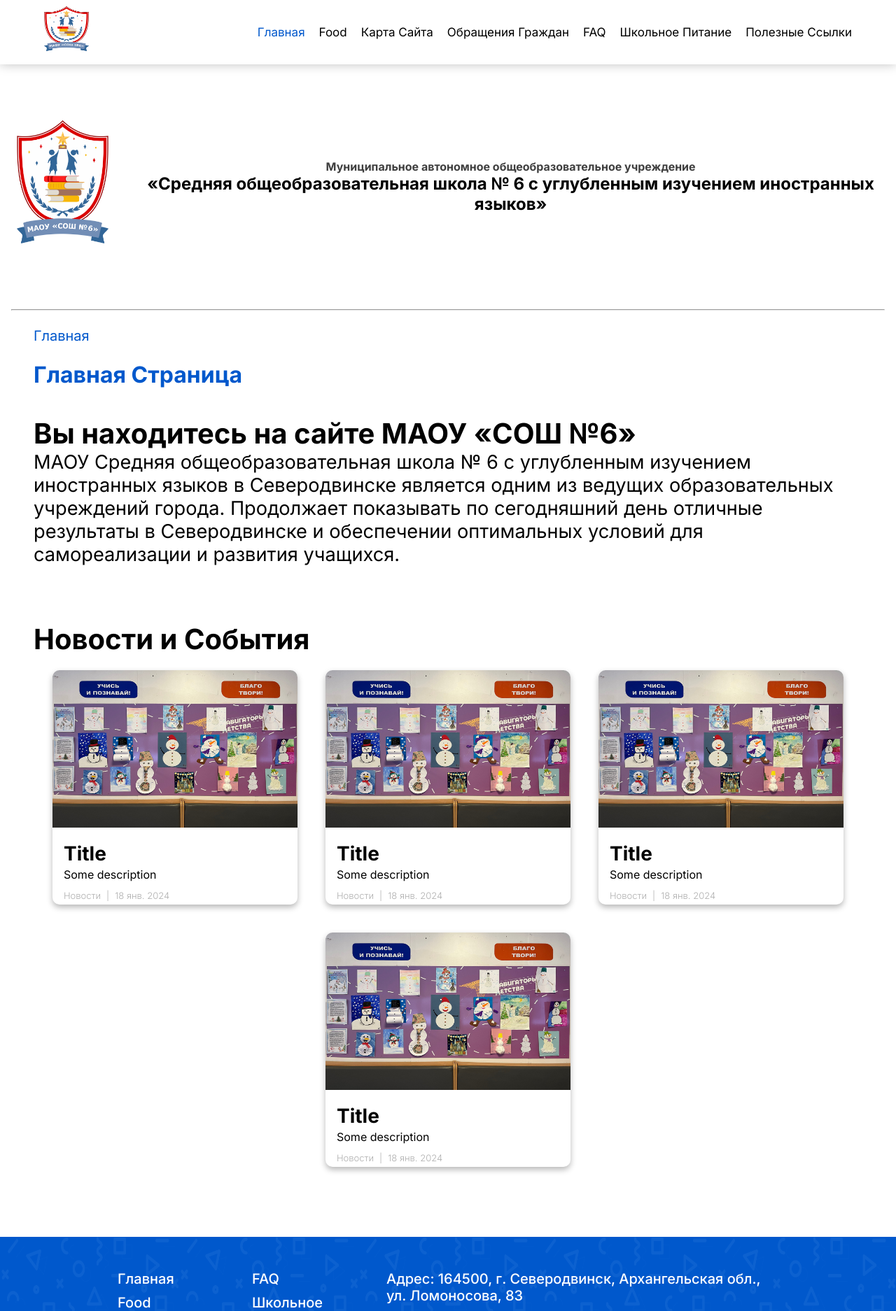
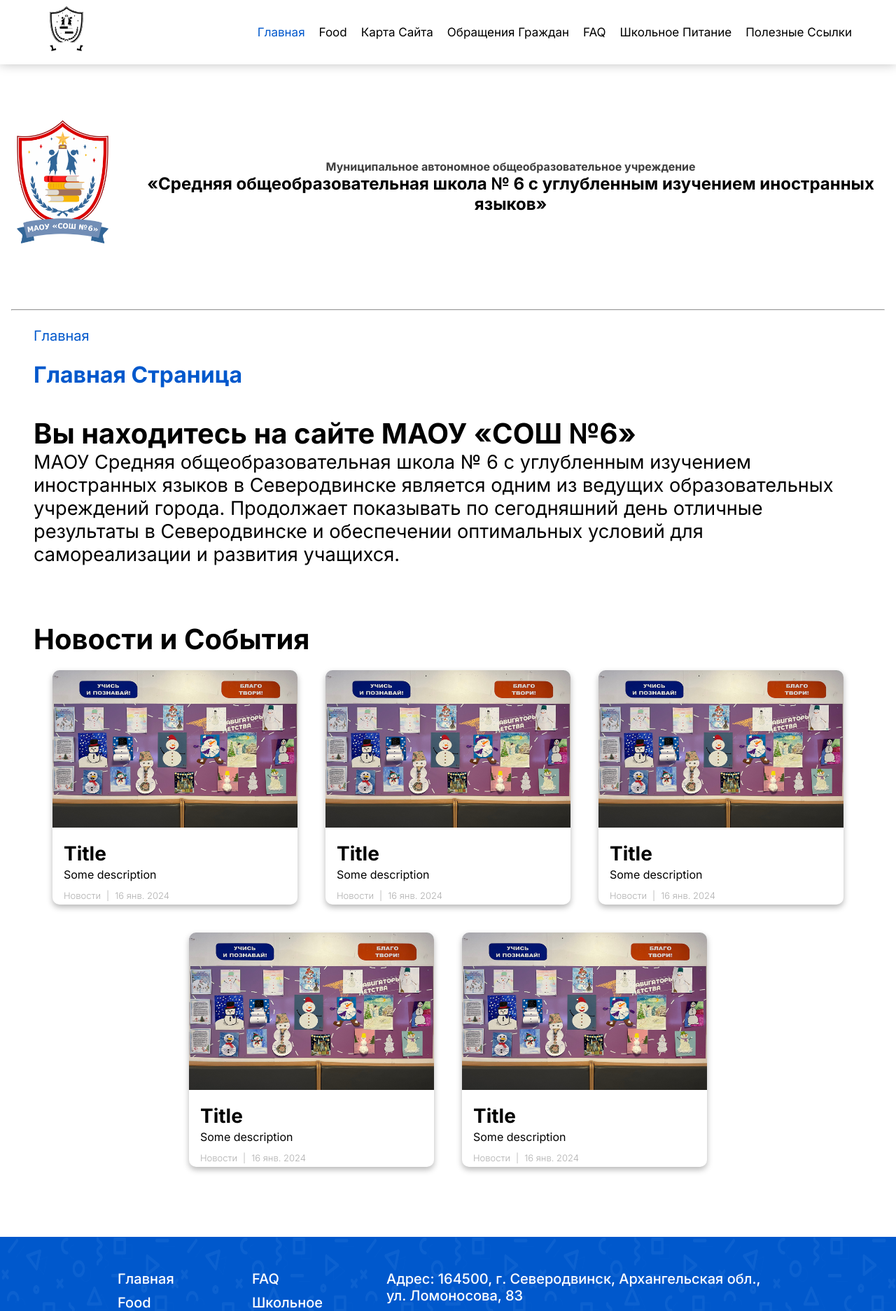
Before and after one commit to theyodel/school-project-react, a React (Vite) app: page / in a window 1280 px wide. Shown: the top 1874 px of the page at 70% size. Built offline with nearby package versions, Linux system fonts and the light colour scheme.

Commit message:
logo remaster (png ---> svg)

```diff
--- a/public/css/main.css
+++ b/public/css/main.css
@@ -1,7 +1,7 @@
 :root {
   --primary: #0058cc;
   --school-blue: #0058cc;
-  --blue-shadow: rgb(0, 88, 204, 0.4);
+  --blue-shadow: rgba(0, 86, 199, 0.493);
 }
 
 * {
@@ -361,18 +361,18 @@ tr:nth-child(2n) {
 /* Всплывающая инфа */
 [data-title] {
   position: relative;
-  cursor: default;
+  cursor: help;
   overflow: visible !important;
 }
 [data-title]::after {
   content: attr(data-title);
   position: absolute;
   left: 0;
-  top: -3em;
+  top: 1.5em;
   opacity: 0;
   transition: 0.3s;
   pointer-events: none;
-  background: #3314e69a;
+  background: #2214e69a;
   color: #fff;
   padding: 0.5em;
   overflow: visible !important;
--- a/src/components/NavBar.tsx
+++ b/src/components/NavBar.tsx
@@ -1,3 +1,5 @@
+import logo from "/public/logo.svg";
+
 function Navbar() {
   return (
     <>
@@ -6,7 +8,7 @@ function Navbar() {
           <div className="nav-row align-items-center justify-content-between">
             <div className="logo">
               <a href="/">
-                <img src="/public/logo.png" alt="logo" />
+                <img src={logo} alt="logo" />
               </a>
             </div>
             <input type="checkbox" id="nav-check" />
--- a/src/pages/feedback/FeedbackPage.tsx
+++ b/src/pages/feedback/FeedbackPage.tsx
@@ -6,6 +6,7 @@ import Row from "react-bootstrap/Row";
 import * as formik from "formik";
 import * as yup from "yup";
 import Footer from "../../components/Footer";
+import logo from "/public/logo.svg";
 
 function FeedbackPage() {
   const { Formik } = formik;
@@ -27,7 +28,7 @@ function FeedbackPage() {
           <div className="nav-row align-items-center justify-content-between">
             <div className="logo">
               <a href="/">
-                <img src="/public/logo.png" alt="logo" />
+                <img src={logo} alt="logo" />
               </a>
             </div>
             <input type="checkbox" id="nav-check" />
--- a/src/pages/feedback/faq/FaqPage.tsx
+++ b/src/pages/feedback/faq/FaqPage.tsx
@@ -1,4 +1,5 @@
 import Footer from "../../../components/Footer";
+import logo from "/public/logo.svg";
 
 function FaqPage() {
   return (
@@ -10,7 +11,7 @@ function FaqPage() {
           <div className="nav-row align-items-center justify-content-between">
             <div className="logo">
               <a href="/">
-                <img src="/public/logo.png" alt="logo" />
+                <img src={logo} alt="logo" />
               </a>
             </div>
             <input type="checkbox" id="nav-check" />
--- a/src/pages/helpful-links/LinksPage.tsx
+++ b/src/pages/helpful-links/LinksPage.tsx
@@ -1,4 +1,5 @@
 import Footer from "../../components/Footer";
+import logo from "/public/logo.svg";
 
 function LinksPage() {
   return (
@@ -10,7 +11,7 @@ function LinksPage() {
           <div className="nav-row align-items-center justify-content-between">
             <div className="logo">
               <a href="/">
-                <img src="/public/logo.png" alt="logo" />
+                <img src={logo} alt="logo" />
               </a>
             </div>
             <input type="checkbox" id="nav-check" />
--- a/src/pages/index/IndexPage.tsx
+++ b/src/pages/index/IndexPage.tsx
@@ -1,4 +1,5 @@
 import Footer from "../../components/Footer";
+import logo from "/public/logo.svg";
 
 function IndexPage() {
   return (
@@ -8,7 +9,7 @@ function IndexPage() {
           <div className="nav-row align-items-center justify-content-between">
             <div className="logo">
               <a href="/">
-                <img src="/public/logo.png" alt="logo" />
+                <img src={logo} alt="logo" />
               </a>
             </div>
             <input type="checkbox" id="nav-check" />
@@ -95,9 +96,13 @@ function IndexPage() {
                 <p>Some description</p>
               </div>
               <div className="card-footer">
-                <p className="card-category">Новости</p>
+                <p className="card-category">
+                  <abbr data-title="Категория: Новости">Новости</abbr>
+                </p>
                 <p className="card-dot">|</p>
-                <p className="card-date">18 янв. 2024</p>
+                <p className="card-date">
+                  <abbr data-title="16 января 2024г">16 янв. 2024</abbr>
+                </p>
               </div>
             </div>
 
@@ -109,9 +114,13 @@ function IndexPage() {
                   <p>Some description</p>
                 </div>
                 <div className="card-footer">
-                  <p className="card-category">Новости</p>
+                  <p className="card-category">
+                    <abbr data-title="Категория: Новости">Новости</abbr>
+                  </p>
                   <p className="card-dot">|</p>
-                  <p className="card-date">18 янв. 2024</p>
+                  <p className="card-date">
+                    <abbr data-title="16 января 2024г">16 янв. 2024</abbr>
+                  </p>
                 </div>
               </div>
             </div>
@@ -123,9 +132,13 @@ function IndexPage() {
                   <p>Some description</p>
                 </div>
                 <div className="card-footer">
-                  <p className="card-category">Новости</p>
+                  <p className="card-category">
+                    <abbr data-title="Категория: Новости">Новости</abbr>
+                  </p>
                   <p className="card-dot">|</p>
-                  <p className="card-date">18 янв. 2024</p>
+                  <p className="card-date">
+                    <abbr data-title="16 января 2024г">16 янв. 2024</abbr>
+                  </p>
                 </div>
               </div>
             </div>
@@ -137,9 +150,31 @@ function IndexPage() {
                   <p>Some description</p>
                 </div>
                 <div className="card-footer">
-                  <p className="card-category">Новости</p>
+                  <p className="card-category">
+                    <abbr data-title="Категория: Новости">Новости</abbr>
+                  </p>
                   <p className="card-dot">|</p>
-                  <p className="card-date">18 янв. 2024</p>
+                  <p className="card-date">
+                    <abbr data-title="16 января 2024г">16 янв. 2024</abbr>
+                  </p>
+                </div>
+              </div>
+            </div>
+            <div className="cccard__container">
+              <div className="cccard">
+                <img src="/public/news-1.jpg" />
+                <div className="cccard__data">
+                  <h3>Title</h3>
+                  <p>Some description</p>
+                </div>
+                <div className="card-footer">
+                  <p className="card-category">
+                    <abbr data-title="Категория: Новости">Новости</abbr>
+                  </p>
+                  <p className="card-dot">|</p>
+                  <p className="card-date">
+                    <abbr data-title="16 января 2024г">16 янв. 2024</abbr>
+                  </p>
                 </div>
               </div>
             </div>
--- a/src/pages/map/MapPage.tsx
+++ b/src/pages/map/MapPage.tsx
@@ -1,4 +1,5 @@
 import Footer from "../../components/Footer";
+import logo from "/public/logo.svg";
 
 function MapPage() {
   return (
@@ -10,7 +11,7 @@ function MapPage() {
           <div className="nav-row align-items-center justify-content-between">
             <div className="logo">
               <a href="/">
-                <img src="/public/logo.png" alt="logo" />
+                <img src={logo} alt="logo" />
               </a>
             </div>
             <input type="checkbox" id="nav-check" />
--- a/src/pages/school-food/SchoolfoodPage.tsx
+++ b/src/pages/school-food/SchoolfoodPage.tsx
@@ -1,4 +1,5 @@
 import Footer from "../../components/Footer";
+import logo from "/public/logo.svg";
 
 function SchoolfoodPage() {
   return (
@@ -10,7 +11,7 @@ function SchoolfoodPage() {
           <div className="nav-row align-items-center justify-content-between">
             <div className="logo">
               <a href="/">
-                <img src="/public/logo.png" alt="logo" />
+                <img src={logo} alt="logo" />
               </a>
             </div>
             <input type="checkbox" id="nav-check" />
```
Also changed, not shown: public/logo.svg (added).
